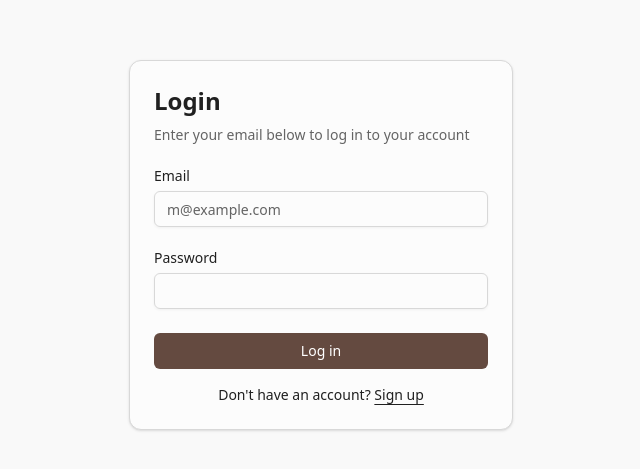
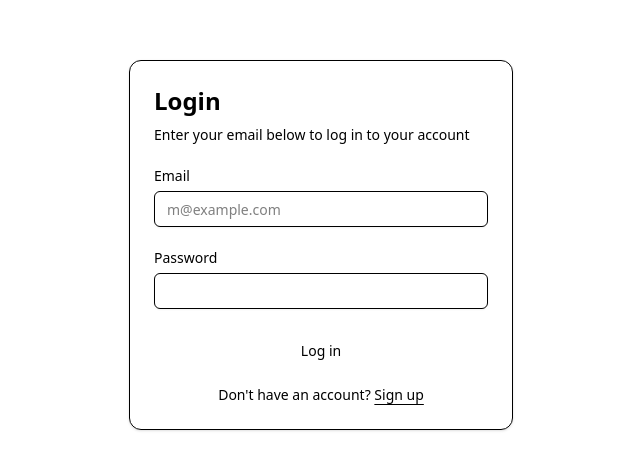
Before and after one commit to faizparvez/ai-podcast-clipper, a Next.js app in the folder frontend/: page /login in a window 1280 px wide. Shown: the part 155-624 px from the top of the page, without its empty margins (319-959 px from the left). Built offline with nearby package versions, Linux system fonts and the light colour scheme; no server answers.

Commit message:
updated global styling

```diff
--- a/frontend/package.json
+++ b/frontend/package.json
@@ -30,12 +30,14 @@
     "@radix-ui/react-avatar": "^1.1.10",
     "@radix-ui/react-dropdown-menu": "^2.1.16",
     "@radix-ui/react-label": "^2.1.7",
+    "@radix-ui/react-select": "^2.2.6",
     "@radix-ui/react-slot": "^1.2.3",
     "@radix-ui/react-tabs": "^1.1.13",
     "@t3-oss/env-nextjs": "^0.12.0",
     "bcryptjs": "^3.0.2",
     "class-variance-authority": "^0.7.1",
     "clsx": "^2.1.1",
+    "framer-motion": "^12.23.24",
     "inngest": "^3.44.3",
     "lucide-react": "^0.546.0",
     "next": "^15.2.3",
@@ -43,8 +45,8 @@
     "next-themes": "^0.4.6",
     "react": "^19.0.0",
     "react-dom": "^19.0.0",
+    "react-dropzone": "^14.3.8",
     "react-hook-form": "^7.65.0",
-    "shadcn-dropzone": "^0.2.1",
     "sonner": "^2.0.7",
     "stripe": "^19.1.0",
     "tailwind-merge": "^3.3.1",
--- a/frontend/src/styles/globals.css
+++ b/frontend/src/styles/globals.css
@@ -1,179 +1,123 @@
 @import "tailwindcss";
 @import "tw-animate-css";
-
 @custom-variant dark (&:is(.dark *));
 
-@theme {
-  --font-sans: var(--font-geist-sans), ui-sans-serif, system-ui, sans-serif,
-    "Apple Color Emoji", "Segoe UI Emoji", "Segoe UI Symbol", "Noto Color Emoji";
+@layer components {
+  .btn {
+    @apply inline-flex items-center justify-center rounded-lg px-4 py-2 font-medium tracking-tight;
+  }
+  .btn-primary {
+    @apply cursor-pointer bg-[#183EC2] text-white transition-colors hover:bg-[#001E80];
+  }
+  .btn-text {
+    @apply cursor-pointer border border-[#222222]/10 bg-transparent text-[#010D3E] transition-colors hover:bg-[#EAEEFE];
+  }
+  .logo-ticker-image {
+    @apply h-8 w-auto;
+  }
+  .tag {
+    @apply inline-flex rounded-lg border border-[#222222]/10 bg-white px-3 py-1 text-sm tracking-tight;
+  }
+  .section-title {
+    @apply bg-gradient-to-b from-[#000000] to-[#001E80] bg-clip-text text-center text-3xl font-bold tracking-tighter text-transparent md:text-[54px] md:leading-[60px];
+  }
+  .section-description {
+    @apply text-center text-[22px] leading-[30px] tracking-tight text-[#010D3E];
+  }
+  .section-heading {
+    @apply mx-auto max-w-[540px] lg:max-w-[700px];
+  }
+  .card {
+    @apply w-full max-w-xs rounded-3xl border border-[#F1F1F1] bg-white p-10 shadow-[0_7px_14px_#EAEAEA];
+  }
+}
+
+@theme inline {
+  --animate-rainbow: rainbow var(--speed, 2s) infinite linear;
+  --animate-shimmer: shimmer 2s infinite linear;
+  --color-color-5: var(--color-5);
+  --color-color-4: var(--color-4);
+  --color-color-3: var(--color-3);
+  --color-color-2: var(--color-2);
+  --color-color-1: var(--color-1);
+
+  @keyframes rainbow {
+    0% {
+      background-position: 0%;
+    }
+    100% {
+      background-position: 200%;
+    }
+  }
+
+  @keyframes shimmer {
+    0% {
+      background-position: -200% 0;
+    }
+    100% {
+      background-position: 200% 0;
+    }
+  }
+}
+
+@keyframes float {
+  0%,
+  100% {
+    transform: translateY(0px);
+  }
+  50% {
+    transform: translateY(-20px);
+  }
+}
+
+.animate-float {
+  animation: float linear infinite;
 }
 
 :root {
-  --background: oklch(0.9821 0 0);
-  --foreground: oklch(0.2435 0 0);
-  --card: oklch(0.9911 0 0);
-  --card-foreground: oklch(0.2435 0 0);
-  --popover: oklch(0.9911 0 0);
-  --popover-foreground: oklch(0.2435 0 0);
-  --primary: oklch(0.4341 0.0392 41.9938);
-  --primary-foreground: oklch(1.0000 0 0);
-  --secondary: oklch(0.9200 0.0651 74.3695);
-  --secondary-foreground: oklch(0.3499 0.0685 40.8288);
-  --muted: oklch(0.9521 0 0);
-  --muted-foreground: oklch(0.5032 0 0);
-  --accent: oklch(0.9310 0 0);
-  --accent-foreground: oklch(0.2435 0 0);
-  --destructive: oklch(0.6271 0.1936 33.3390);
-  --destructive-foreground: oklch(1.0000 0 0);
-  --border: oklch(0.8822 0 0);
-  --input: oklch(0.8822 0 0);
-  --ring: oklch(0.4341 0.0392 41.9938);
-  --chart-1: oklch(0.4341 0.0392 41.9938);
-  --chart-2: oklch(0.9200 0.0651 74.3695);
-  --chart-3: oklch(0.9310 0 0);
-  --chart-4: oklch(0.9367 0.0523 75.5009);
-  --chart-5: oklch(0.4338 0.0437 41.6746);
-  --sidebar: oklch(0.9881 0 0);
-  --sidebar-foreground: oklch(0.2645 0 0);
-  --sidebar-primary: oklch(0.3250 0 0);
-  --sidebar-primary-foreground: oklch(0.9881 0 0);
-  --sidebar-accent: oklch(0.9761 0 0);
-  --sidebar-accent-foreground: oklch(0.3250 0 0);
-  --sidebar-border: oklch(0.9401 0 0);
-  --sidebar-ring: oklch(0.7731 0 0);
-  --font-sans: ui-sans-serif, system-ui, -apple-system, BlinkMacSystemFont, 'Segoe UI', Roboto, 'Helvetica Neue', Arial, 'Noto Sans', sans-serif, 'Apple Color Emoji', 'Segoe UI Emoji', 'Segoe UI Symbol', 'Noto Color Emoji';
-  --font-serif: ui-serif, Georgia, Cambria, "Times New Roman", Times, serif;
-  --font-mono: ui-monospace, SFMono-Regular, Menlo, Monaco, Consolas, "Liberation Mono", "Courier New", monospace;
-  --radius: 0.5rem;
-  --shadow-x: 0;
-  --shadow-y: 1px;
-  --shadow-blur: 3px;
-  --shadow-spread: 0px;
-  --shadow-opacity: 0.1;
-  --shadow-color: oklch(0 0 0);
-  --shadow-2xs: 0 1px 3px 0px hsl(0 0% 0% / 0.05);
-  --shadow-xs: 0 1px 3px 0px hsl(0 0% 0% / 0.05);
-  --shadow-sm: 0 1px 3px 0px hsl(0 0% 0% / 0.10), 0 1px 2px -1px hsl(0 0% 0% / 0.10);
-  --shadow: 0 1px 3px 0px hsl(0 0% 0% / 0.10), 0 1px 2px -1px hsl(0 0% 0% / 0.10);
-  --shadow-md: 0 1px 3px 0px hsl(0 0% 0% / 0.10), 0 2px 4px -1px hsl(0 0% 0% / 0.10);
-  --shadow-lg: 0 1px 3px 0px hsl(0 0% 0% / 0.10), 0 4px 6px -1px hsl(0 0% 0% / 0.10);
-  --shadow-xl: 0 1px 3px 0px hsl(0 0% 0% / 0.10), 0 8px 10px -1px hsl(0 0% 0% / 0.10);
-  --shadow-2xl: 0 1px 3px 0px hsl(0 0% 0% / 0.25);
-  --tracking-normal: 0em;
-  --spacing: 0.25rem;
+  /* Accent Gradient Colors for Premium Features */
+  --color-1: #dd7ddf; /* Pink/Purple */
+  --color-2: #e1cd86; /* Gold/Yellow */
+  --color-3: #bbcb92; /* Light Green */
+  --color-4: #71c2ef; /* Sky Blue */
+  --color-5: #3bffff; /* Cyan */
 }
 
 .dark {
-  --background: oklch(0.1776 0 0);
-  --foreground: oklch(0.9491 0 0);
-  --card: oklch(0.2134 0 0);
-  --card-foreground: oklch(0.9491 0 0);
-  --popover: oklch(0.2134 0 0);
-  --popover-foreground: oklch(0.9491 0 0);
-  --primary: oklch(0.9247 0.0524 66.1732);
-  --primary-foreground: oklch(0.2029 0.0240 200.1962);
-  --secondary: oklch(0.3163 0.0190 63.6992);
-  --secondary-foreground: oklch(0.9247 0.0524 66.1732);
-  --muted: oklch(0.2520 0 0);
-  --muted-foreground: oklch(0.7699 0 0);
-  --accent: oklch(0.2850 0 0);
-  --accent-foreground: oklch(0.9491 0 0);
-  --destructive: oklch(0.6271 0.1936 33.3390);
-  --destructive-foreground: oklch(1.0000 0 0);
-  --border: oklch(0.2351 0.0115 91.7467);
-  --input: oklch(0.4017 0 0);
-  --ring: oklch(0.9247 0.0524 66.1732);
-  --chart-1: oklch(0.9247 0.0524 66.1732);
-  --chart-2: oklch(0.3163 0.0190 63.6992);
-  --chart-3: oklch(0.2850 0 0);
-  --chart-4: oklch(0.3481 0.0219 67.0001);
-  --chart-5: oklch(0.9245 0.0533 67.0855);
-  --sidebar: oklch(0.2103 0.0059 285.8852);
-  --sidebar-foreground: oklch(0.9674 0.0013 286.3752);
-  --sidebar-primary: oklch(0.4882 0.2172 264.3763);
-  --sidebar-primary-foreground: oklch(1.0000 0 0);
-  --sidebar-accent: oklch(0.2739 0.0055 286.0326);
-  --sidebar-accent-foreground: oklch(0.9674 0.0013 286.3752);
-  --sidebar-border: oklch(0.2739 0.0055 286.0326);
-  --sidebar-ring: oklch(0.8711 0.0055 286.2860);
-  --font-sans: ui-sans-serif, system-ui, -apple-system, BlinkMacSystemFont, 'Segoe UI', Roboto, 'Helvetica Neue', Arial, 'Noto Sans', sans-serif, 'Apple Color Emoji', 'Segoe UI Emoji', 'Segoe UI Symbol', 'Noto Color Emoji';
-  --font-serif: ui-serif, Georgia, Cambria, "Times New Roman", Times, serif;
-  --font-mono: ui-monospace, SFMono-Regular, Menlo, Monaco, Consolas, "Liberation Mono", "Courier New", monospace;
-  --radius: 0.5rem;
-  --shadow-x: 0;
-  --shadow-y: 1px;
-  --shadow-blur: 3px;
-  --shadow-spread: 0px;
-  --shadow-opacity: 0.1;
-  --shadow-color: oklch(0 0 0);
-  --shadow-2xs: 0 1px 3px 0px hsl(0 0% 0% / 0.05);
-  --shadow-xs: 0 1px 3px 0px hsl(0 0% 0% / 0.05);
-  --shadow-sm: 0 1px 3px 0px hsl(0 0% 0% / 0.10), 0 1px 2px -1px hsl(0 0% 0% / 0.10);
-  --shadow: 0 1px 3px 0px hsl(0 0% 0% / 0.10), 0 1px 2px -1px hsl(0 0% 0% / 0.10);
-  --shadow-md: 0 1px 3px 0px hsl(0 0% 0% / 0.10), 0 2px 4px -1px hsl(0 0% 0% / 0.10);
-  --shadow-lg: 0 1px 3px 0px hsl(0 0% 0% / 0.10), 0 4px 6px -1px hsl(0 0% 0% / 0.10);
-  --shadow-xl: 0 1px 3px 0px hsl(0 0% 0% / 0.10), 0 8px 10px -1px hsl(0 0% 0% / 0.10);
-  --shadow-2xl: 0 1px 3px 0px hsl(0 0% 0% / 0.25);
+  /* Keep same accent colors for dark mode consistency */
+  --color-1: #dd7ddf;
+  --color-2: #e1cd86;
+  --color-3: #bbcb92;
+  --color-4: #71c2ef;
+  --color-5: #3bffff;
 }
 
-@theme inline {
-  --color-background: var(--background);
-  --color-foreground: var(--foreground);
-  --color-card: var(--card);
-  --color-card-foreground: var(--card-foreground);
-  --color-popover: var(--popover);
-  --color-popover-foreground: var(--popover-foreground);
-  --color-primary: var(--primary);
-  --color-primary-foreground: var(--primary-foreground);
-  --color-secondary: var(--secondary);
-  --color-secondary-foreground: var(--secondary-foreground);
-  --color-muted: var(--muted);
-  --color-muted-foreground: var(--muted-foreground);
-  --color-accent: var(--accent);
-  --color-accent-foreground: var(--accent-foreground);
-  --color-destructive: var(--destructive);
-  --color-destructive-foreground: var(--destructive-foreground);
-  --color-border: var(--border);
-  --color-input: var(--input);
-  --color-ring: var(--ring);
-  --color-chart-1: var(--chart-1);
-  --color-chart-2: var(--chart-2);
-  --color-chart-3: var(--chart-3);
-  --color-chart-4: var(--chart-4);
-  --color-chart-5: var(--chart-5);
-  --color-sidebar: var(--sidebar);
-  --color-sidebar-foreground: var(--sidebar-foreground);
-  --color-sidebar-primary: var(--sidebar-primary);
-  --color-sidebar-primary-foreground: var(--sidebar-primary-foreground);
-  --color-sidebar-accent: var(--sidebar-accent);
-  --color-sidebar-accent-foreground: var(--sidebar-accent-foreground);
-  --color-sidebar-border: var(--sidebar-border);
-  --color-sidebar-ring: var(--sidebar-ring);
-
-  --font-sans: var(--font-sans);
-  --font-mono: var(--font-mono);
-  --font-serif: var(--font-serif);
-
-  --radius-sm: calc(var(--radius) - 4px);
-  --radius-md: calc(var(--radius) - 2px);
-  --radius-lg: var(--radius);
-  --radius-xl: calc(var(--radius) + 4px);
-
-  --shadow-2xs: var(--shadow-2xs);
-  --shadow-xs: var(--shadow-xs);
-  --shadow-sm: var(--shadow-sm);
-  --shadow: var(--shadow);
-  --shadow-md: var(--shadow-md);
-  --shadow-lg: var(--shadow-lg);
-  --shadow-xl: var(--shadow-xl);
-  --shadow-2xl: var(--shadow-2xl);
+/* Toast Styling */
+[data-sonner-toast] {
+  background: white !important;
+  border: 1px solid #f1f1f1 !important;
+  border-radius: 12px !important;
+  padding: 16px !important;
+  box-shadow: 0 10px 40px rgba(24, 62, 194, 0.15) !important;
 }
 
-@layer base {
-  * {
-    @apply border-border outline-ring/50;
-  }
-  body {
-    @apply bg-background text-foreground;
-  }
+[data-sonner-toast] [data-title] {
+  color: #010d3e !important;
+  font-weight: 600 !important;
+  font-size: 15px !important;
 }
+
+[data-sonner-toast] [data-description] {
+  color: #010d3e !important;
+  opacity: 0.7 !important;
+  font-size: 14px !important;
+  margin-top: 4px !important;
+}
+
+[data-sonner-toast][data-type="success"] [data-icon] {
+  color: #183ec2 !important;
+}
+
+[data-sonner-toast][data-type="error"] [data-icon] {
+  color: #ef4444 !important;
+}
```
Also changed, not shown: 2 other files (tests, documents, lock files or other folders).
